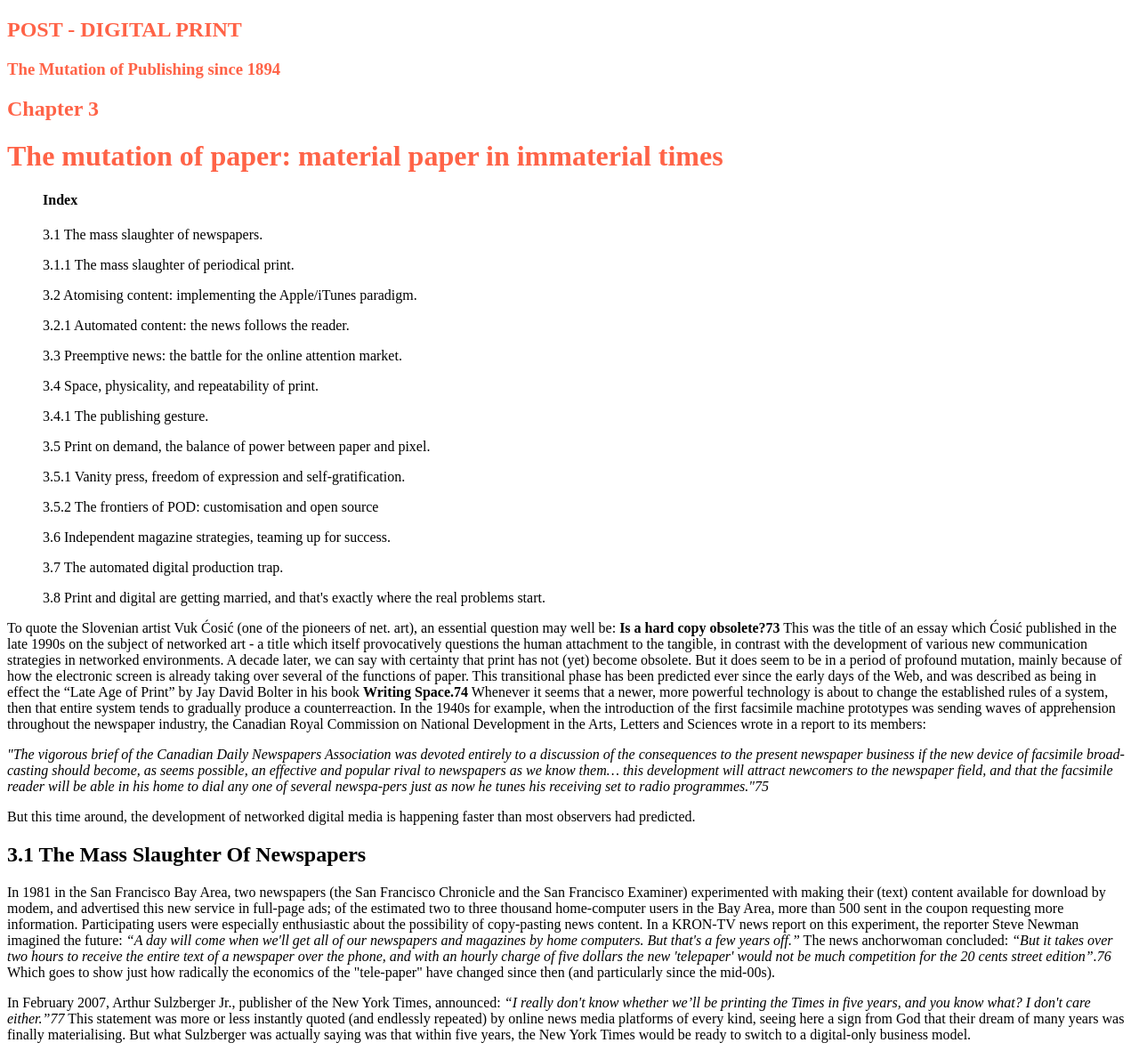
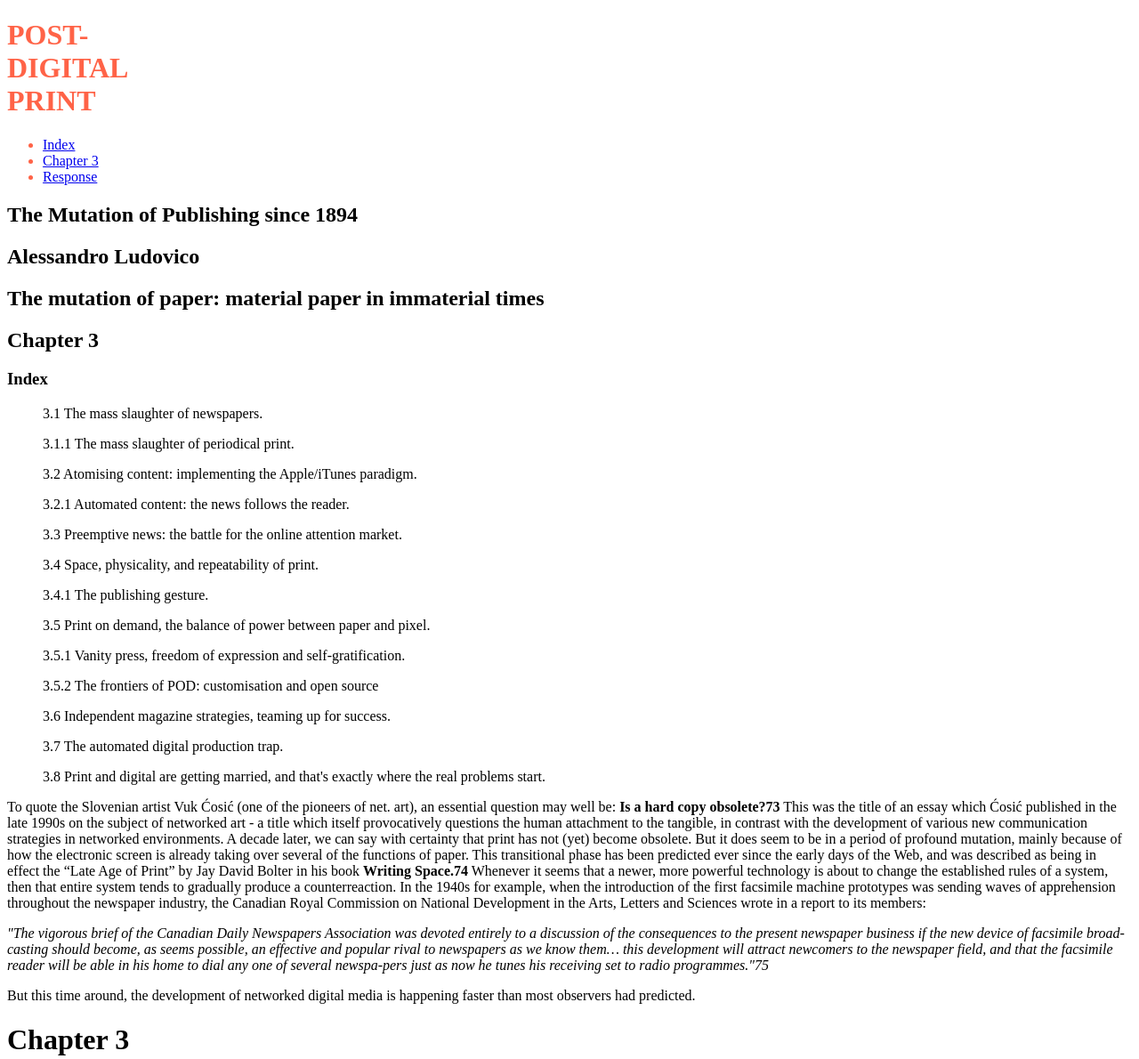
Before and after one commit to akramarski/manuscript, a plain HTML site: page index.html in a window 1280 px wide. Shown: the top 1190 px of the page at 89% size. Drawn offline with Linux system fonts and the light colour scheme.

Commit message:
Update index.html

```diff
--- a/index.html
+++ b/index.html
@@ -3,68 +3,110 @@
     <head>
     <title> Manuscript</title>
    <link href="style.css" rel="stylesheet">
-</head>
-    </head>
+
+   <div class="container">
+    <header class="backmenu">
+     <div class="row">
+
+        <div style="width: 50px" class="logo">
+            <h1 id="title">POST- DIGITAL PRINT</h1>
+        </div>
+        <div class="nav" >
+            <ul>
+            <li><a href="#" class="active">Index</a></li>
+            <li><a href="#">Chapter 3</a></li>
+            <li><a href="#">Response</a></li>
+            </ul>
+        </div>
+
+    </div>
+    </header>
+
+    <section class= "backcolor">
+                <div class=" big_intro">
+                    <h2>The Mutation of Publishing since 1894</h2>
+                    <h2>Alessandro Ludovico</h2>
+                    <h1 class="intro_sub">The mutation of paper: material paper in immaterial times</h1>
+                    <h2 class="chapter">Chapter 3</h2>
+                </div>
+
+    </section>
+    </div>
+
     <body>
-        <header>
-            <h2> POST - DIGITAL PRINT</h2>
-            <h3> The Mutation of Publishing since 1894</h3>
-            <h2>Chapter 3</h2>
-            <h1> The mutation of paper: material paper in immaterial times</h1>
-        </header>
+        <div class="index" >
+        <h3> Index</h3>
+        </div>
+
+        <div class="nav_index" >
         <ol>
-        <h4> Index</h4>
-        <p> 3.1 The mass slaughter of newspapers. </p>
-        <p> 3.1.1 The mass slaughter of periodical print.  </p>
-        <p> 3.2 Atomising content: implementing the Apple/iTunes paradigm.</p>
-        <p> 3.2.1 Automated content: the news follows the reader. </p>
-        <p> 3.3 Preemptive news: the battle for the online attention market. </p>
-        <p> 3.4 Space, physicality, and repeatability of print. </p>
-        <p> 3.4.1 The publishing gesture.</p>
-        <p> 3.5 Print on demand, the balance of power between paper and pixel. </p>
-        <p> 3.5.1 Vanity press, freedom of expression and self-gratification. </p>
-        <p> 3.5.2 The frontiers of POD: customisation and open source </p>
-        <p> 3.6 Independent magazine strategies, teaming up for success. </p>
-        <p> 3.7 The automated digital production trap. </p>
-        <p> 3.8 Print and digital are getting married, and that's exactly where the real problems start. </p>
+        <p><a herf="#"> 3.1 The mass slaughter of newspapers. </a></p>
+        <p><a herf="#"> 3.1.1 The mass slaughter of periodical print. </a></p>
+        <p><a herf="#"> 3.2 Atomising content: implementing the Apple/iTunes paradigm.</a></p>
+        <p><a herf="#"> 3.2.1 Automated content: the news follows the reader. </a></p>
+        <p><a herf="#"> 3.3 Preemptive news: the battle for the online attention market. </a></p>
+        <p><a herf="#"> 3.4 Space, physicality, and repeatability of print. </a></p>
+        <p><a herf="#" > 3.4.1 The publishing gesture.</a></p>
+        <p><a herf="#"> 3.5 Print on demand, the balance of power between paper and pixel. </a></p>
+        <p><a herf="#"> 3.5.1 Vanity press, freedom of expression and self-gratification. </a></p>
+        <p><a herf="#"> 3.5.2 The frontiers of POD: customisation and open source </a></p>
+        <p><a herf="#"> 3.6 Independent magazine strategies, teaming up for success. </a></p>
+        <p><a herf="#"> 3.7 The automated digital production trap. </a></p>
+        <p><a herf="#"> 3.8 Print and digital are getting married, and that's exactly where the real problems start. </a></p>
         </ol>
+        </div>
 
+        <div class="text">
             <p>To quote the Slovenian artist Vuk Ćosić (one of the pioneers of net. art), an essential question may well be: <strong>Is a hard copy obsolete?73</strong> This was the title of an essay which Ćosić published in the late 1990s on the subject of networked art - a title which itself provocatively questions the human attachment to the tangible, in contrast with the development of various new communication strategies in networked environments. A decade later, we can say with certainty that print has not (yet) become obsolete. But it does seem to be in a period of profound mutation, mainly because of how the electronic screen is already taking over several of the functions of paper. This transitional phase has been predicted ever since the early days of the Web, and was described as being in effect the “Late Age of Print” by Jay David Bolter in his book <strong>Writing Space.74</strong> Whenever it seems that a newer, more powerful technology is about to change the established rules of a system, then that entire system tends to gradually produce a counterreaction. In the 1940s for example, when the introduction of the first facsimile machine prototypes was sending waves of apprehension throughout the newspaper industry, the Canadian Royal Commission on National Development in the Arts, Letters and Sciences wrote in a report to its members:</p>
+        </div>
+
+        <section class= "division">
+                <div class="quote">
                     <p><em>"The vigorous brief of the Canadian Daily Newspapers Association was devoted entirely to a discussion of the consequences to the present newspaper business if the new device of facsimile broad-casting should become, as seems possible, an effective and popular rival to newspapers as we know them… this development will attract newcomers to the newspaper field, and that the facsimile reader will be able in his home to dial any one of several newspa-pers just as now he tunes his receiving set to radio programmes."75</em></p>
+            </div>
+        </section>
+
+        <div class="text">
             <p>But this time around, the development of networked digital media is happening faster than most observers had predicted.</p>
+        </div>
 
-    <h2> 3.1 The Mass Slaughter Of Newspapers</h2>
+
+    <h1 class="heading">Chapter 3</h1>
+    <h2 class="subchapter"> 3.1 The Mass Slaughter Of Newspapers</h2>
+    <div class="sec_text">
     <p>In 1981 in the San Francisco Bay Area, two newspapers (the San Francisco Chronicle and the San Francisco Examiner) experimented with making their (text) content available for download by modem, and advertised this new service in full-page ads; of the estimated two to three thousand home-computer users in the Bay Area, more than 500 sent in the coupon requesting more information. Participating users were especially enthusiastic about the possibility of copy-pasting news content. In a KRON-TV news report on this experiment, the reporter Steve Newman imagined the future: <em>“A day will come when we'll get all of our newspapers and magazines by home computers. But that's a few years off.”</em> The news anchorwoman concluded: <em>“But it takes over two hours to receive the entire text of a newspaper over the phone, and with an hourly charge of five dollars the new 'telepaper' would not be much competition for the 20 cents street edition”.76</em> Which goes to show just how radically the economics of the "tele-paper" have changed since then (and particularly since the mid-00s). </p>
 
-        <p>In February 2007, Arthur Sulzberger Jr., publisher of the New York Times, announced: <em>“I really don't know whether we&rsquo;ll be printing the Times in five years, and you know what? I don't care either.”77</em> This statement was more or less instantly quoted (and endlessly repeated) by online news media platforms of every kind, seeing here a sign from God that their dream of many years was finally materialising. But what Sulzberger was actually saying was that within five years, the New York Times would be ready to switch to a digital-only business model. </p>
+        <p>In February 2007, Arthur Sulzberger Jr., publisher of the New York Times, announced: <em  class="citation">“I really don't know whether we&rsquo;ll be printing the Times in five years, and you know what? I don't care either.”77</em> This statement was more or less instantly quoted (and endlessly repeated) by online news media platforms of every kind, seeing here a sign from God that their dream of many years was finally materialising. But what Sulzberger was actually saying was that within five years, the New York Times would be ready to switch to a digital-only business model. </p>
 
-        <p> And yet just one year later, the plummeting of circulation and ads sales, combined with the economic crisis, would force a number of historically significant mid&nbsp;sized U.S. newspapers (some of which had been publishing for more than a century) to stop printing - in some cases switching to a web-only format. These included <em>the Seattle Post-Intelligencer,78 the Christian Science Monitor,79 the Capital Times,80 the Ann Arbor News,81 the Rocky Mountain News,82 and the Tucson Citizen.83</em> Others have cut down the number of editions to only a few days each week, or re-sorted to a free-distribution busi-ness model (such as <em>the Evening  Standard </em> in the U.K.84) in order to maintain their circulation figures. And a number of iconic world newspapers, such as the New York Times and the San Francisco Chronicle, are barely surviving, chronically seek-ing injections of new capital to help </p>
+        <p> And yet just one year later, the plummeting of circulation and ads sales, combined with the economic crisis, would force a number of historically significant mid&nbsp;sized U.S. newspapers (some of which had been publishing for more than a century) to stop printing - in some cases switching to a web-only format. These included <em class="citation">the Seattle Post-Intelligencer,78 the Christian Science Monitor,79 the Capital Times,80 the Ann Arbor News,81 the Rocky Mountain News,82 and the Tucson Citizen.83</em> Others have cut down the number of editions to only a few days each week, or re-sorted to a free-distribution busi-ness model (such as <em  class="citation">the Evening  Standard </em> in the U.K.84) in order to maintain their circulation figures. And a number of iconic world newspapers, such as the New York Times and the San Francisco Chronicle, are barely surviving, chronically seek-ing injections of new capital to help </p>
 
-        <p>them survive beyond their current print-based business model. And the vultures are quickly circling in. Marc Andreessen (founder of Netscape, and now on the board of both EBay and Facebook) publicly assessed the situation in these harsh terms: </em>“You talk to any smart investor who controls any amount of money… There is no value in these stock prices attributable to print anymore at all. It's gone.”85</em></p>
+        <p>them survive beyond their current print-based business model. And the vultures are quickly circling in. Marc Andreessen (founder of Netscape, and now on the board of both EBay and Facebook) publicly assessed the situation in these harsh terms: <em class="citation">“You talk to any smart investor who controls any amount of money… There is no value in these stock prices attributable to print anymore at all. It's gone.”85</em></p>
 
-        <p>According to Jimmy Wales, co-founder and figurehead of Wikipedia: </em>“It isn't that reading is going out of style - quite the oppo-site. It isn't that people don't care about quality '' quite the opposite. The death of the traditional magazine has come about because people are demanding more information, of better quality, and faster.”86</em> And Philip Meyer, in his book The Vanishing Newspaper makes the plausible prediction, based on statistics of newspaper readership in America from the 1960s to the present day, that if the current trend continues, newspaper readership in U.S. will be exactly zero by the first quarter of 2043.87 </p>
+        <p>According to Jimmy Wales, co-founder and figurehead of Wikipedia: <em  class="citation">“It isn't that reading is going out of style - quite the oppo-site. It isn't that people don't care about quality '' quite the opposite. The death of the traditional magazine has come about because people are demanding more information, of better quality, and faster.”86</em> And Philip Meyer, in his book The Vanishing Newspaper makes the plausible prediction, based on statistics of newspaper readership in America from the 1960s to the present day, that if the current trend continues, newspaper readership in U.S. will be exactly zero by the first quarter of 2043.87 </p>
 
         <p>The idea of the newspaper as an 'endangered species' was also the concept of an art exhibition titled The Last Newspaper,88 held at the New Museum in New York in October 2010 and co-curated by Richard Flood and Benjamin Godsill. The exhibition featured artworks which have examined, questioned, and made use of newspapers since the 1960s; here the newspaper comes across as an object and a medium whose aesthetic status seems to belong to some undefined past, rather than to the present. </p>
 
         <p>And what does Google, which enjoys a near-monopoly of the online search market, have to say about the problems currently facing news-papers? Eric Schmidt, Google's CEO, replied in an interview:</p>
 
-        <p><em><strong>“We have a mechanism that enhances online subscriptions, but part of the reason it doesn't take off is that the culture of the Internet is that information wants to be free…</strong></em></p>
+        <p><strong class="mainquote">“We have a mechanism that enhances online subscriptions, but part of the reason it doesn't take off is that the culture of the Internet is that information wants to be free…</strong></p>
 
-        <p><em><strong>We'd like to help them better monetize their customer base… I wish I had a brilliant idea, but I don't. These little things help, but they don't fundamen-tally solve the problem.”89</strong></em></p>
+        <p><strong class="mainquote">We'd like to help them better monetize their customer base… I wish I had a brilliant idea, but I don't. These little things help, but they don't fundamen-tally solve the problem.”89</strong></p>
 
         <p>Meanwhile, Google's current business model of cashing in (through its online services such as Google News) on free news published by oth-er sites, is increasingly being called into question by traditional editors. Robert Thomson, an editor of the Wall Street Journal, indignantly characterised such content aggregators as <em>“parasites or tech tapeworms in the intestines of the Internet”.90 </em>But it's clear that the price of information has dropped. As Clay Shirky, Assistant Arts Professor at New York University's graduate Interactive Telecommunications Program, anticipated in 1995:</p>
 
-        <p><em><strong>“The price of information has not only gone into free fall in the last few years, it is still in free fall now, it will continue to fall long before it hits bottom, and when it does whole categories of currently lucrative businesses will be either transfigured unrecognizably or completely wiped out, and there is nothing anyone can do about it.”919</strong></em></p>
+        <p><strong class="mainquote">“The price of information has not only gone into free fall in the last few years, it is still in free fall now, it will continue to fall long before it hits bottom, and when it does whole categories of currently lucrative businesses will be either transfigured unrecognizably or completely wiped out, and there is nothing anyone can do about it.”919</strong></p>
 
         <p>Which is why a brilliant 2009 April Fools' Day announcement, explaining   that the highly respected British news-paper, the Guardian, had decided to switch entirely to Twitter, could sound even remotely plausible.
         What then can save the newspapers? The German advertising creative direc-tor Marc Schwieger shocked an audi-ence at a major newspaper conference by telling them openly that they should concentrate their efforts on becom-ing the medium that prints “yester-day's news”. He also believes that, if the Apple/iTunes paradigm is indeed going to become the new standard, then newspapers can learn a valuable survival lesson from the music industry: how to compensate for the loss of traditional sources of in-come (CD sales, print circulation) by focusing on 'special' and 'quality' products (in the case of the music industry, live concerts). For printed newspapers, the equivalent of the 'unique experience' of the live con-cert is probably the thick weekend edition - longer articles and more sophisticated content, focusing less on real-time news and more on analysis, comment and reflection.
         The problem of immediate obsolescence (news becomes 'old' as soon as it is printed) is of course nothing new. Interestingly, the very same problem also applies to printed publications dealing with Internet resources, referencing web addresses which may very well be 'dead' by the time the book is published. But for newspapers, this is quickly becoming a flaw of historical proportions, increasingly undermining what has been their main role for generations. This shift was eloquently expressed in Old News,92 an art installation by Michael Mandiberg. Every morning, the artist arrived at the gallery space with a stack of (fresh) copies of the New York Times, with the words “Old News” cut out by laser in huge letters. The pile of now-unreadable newspapers steadily grew, symbolically demonstrating the worthless-ness of stacks of unsold or unread copies.</p>
-    </body>
+
+    </div>
 
     <footer>
-        <h1> Reading Response</h1>
-        <h3>Angelica Kramarski</h3>
+        <h1 class="footer"> Reading Response</h1>
+        <h3 class="name">Angelica Kramarski</h3>
 
+        <div class="text">
         <p>Within an industry constantly evolving and changing, it is inevitable to question the future of certain media. Alessandro Ludovico's reading in his book "Post-Digital Print" takes us on a journey through time, highlighting both the adaptability of the printing industry and its ability to face change.</p>
 
         <p>In an increasingly digitized context, where content consumption primarily occurs through screens, the question arises about the coexistence of two seemingly opposing media: the digitalization of information and paper. However, many fundamental design principles have their roots in more "ancient" media like paper, where concepts such as hierarchy, layout, and interaction with information have been developed over a long time in the publishing industry. This leads us to explore the possible relationship between these analog and digital media and how their impact shapes contemporary design practices.</p>
@@ -76,6 +118,9 @@
         <p>While some analog media may have lost relevance in recent years, they have learned to leverage digital tools and technology to enhance content communication. Examples, like newspapers adapting to an entirely virtual format or using parametric advertising to reach target audiences, demonstrate human adaptability to new realities.</p>
 
         <p>Much of the discussion revolves around current consumers' quality and needs. The issue is not that paper is obsolete but rather the loss of sensitivity among users and the demand for constant information without quality standards, both in terms of aesthetics and content. With its timeless nature, the paper provides a sense of security regarding our information, while the digital realm represents an infinite world of possibilities encompassing the intangible. One intriguing concept that Ludovico addresses is that of "post-digital." This term refers to the idea that, instead of a struggle between analog and digital, we are entering a phase in which both coexist and mutually influence each other. The quest for a balance between these two worlds may be the answer we seek as human beings.</p>
+
+    </div>
     </footer>
 
+    </body>
 </html>
```
Lines whose indentation alone changed are shown as unchanged.
